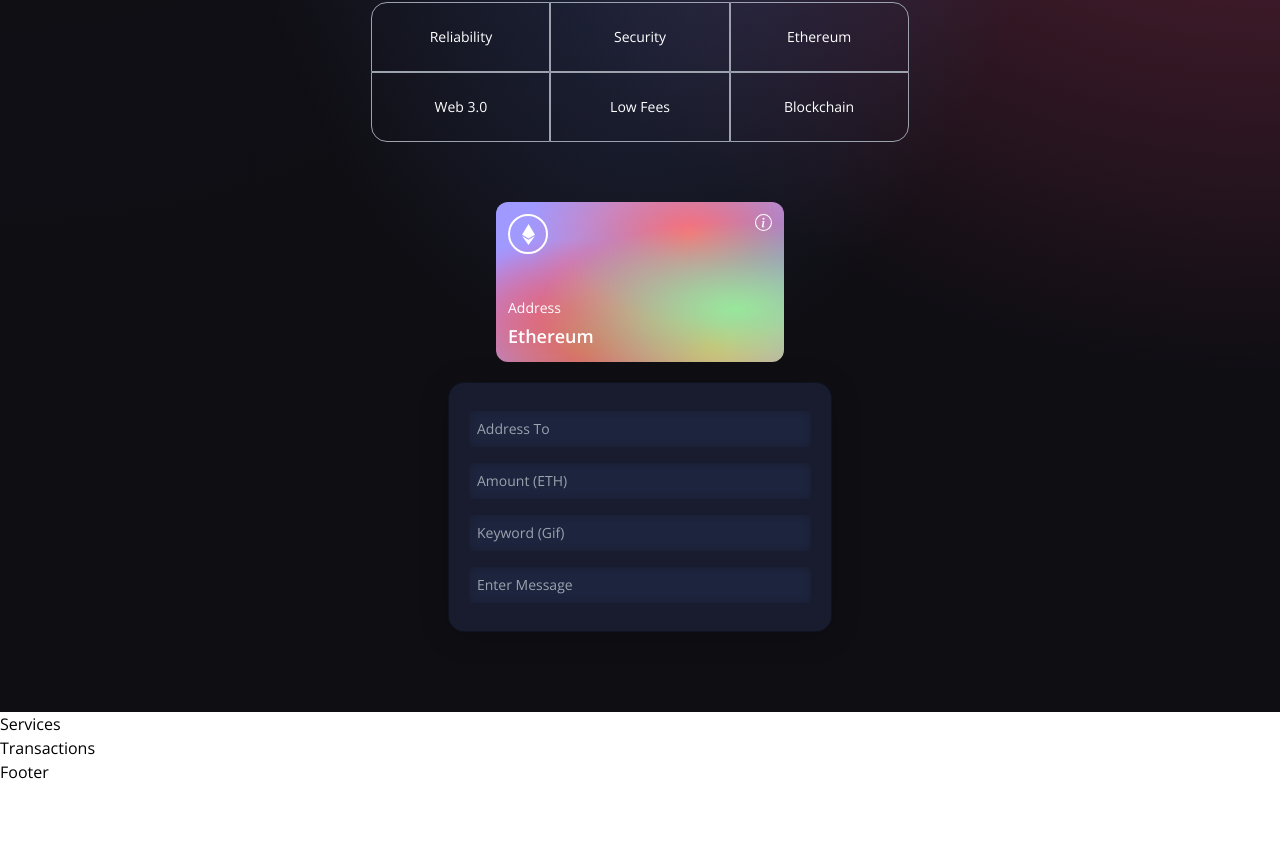
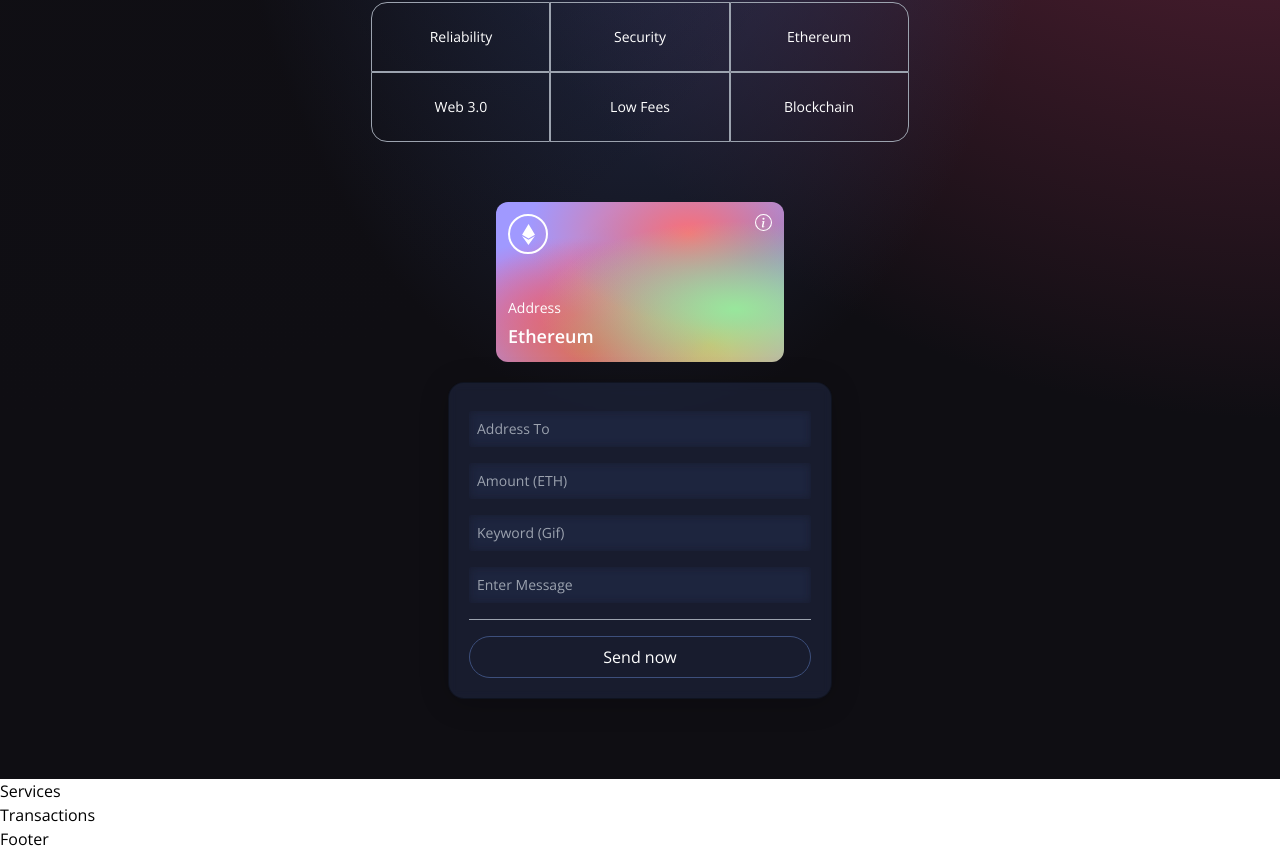
Before and after one commit to AlghazHernanda/blockchain-web, a React (Vite) app in the folder client/: page / in a window 1280 px wide. Shown: the part 450-1301 px from the top of the page. Before the commit the page ends 1234 px from the top, so only its background shows below. Built offline with nearby package versions, Linux system fonts and the light colour scheme.

Commit message:
card ethereum

```diff
--- a/client/src/components/Welcome.jsx
+++ b/client/src/components/Welcome.jsx
@@ -23,6 +23,11 @@
 
 
   const connectWallet = () =>
+  {
+
+  }
+
+  const handleSubmit = () =>
   {
 
   }
@@ -105,8 +110,23 @@
             <Input placeholder="Enter Message" name="message" type="text"
             //handleChange={handleChange}
             />
-          </div>
 
+
+          <div className="h-[1px] w-full bg-gray-400 my-2" />
+
+          {false
+            ? <Loader />
+            : (
+              <button
+                type="button"
+                onClick={handleSubmit}
+                className="text-white w-full mt-2 border-[1px] p-2 border-[#3d4f7c] hover:bg-[#3d4f7c] rounded-full cursor-pointer"
+              >
+                Send now
+              </button>
+            )}
+
+</div>
 
         </div>
       </div>
```
